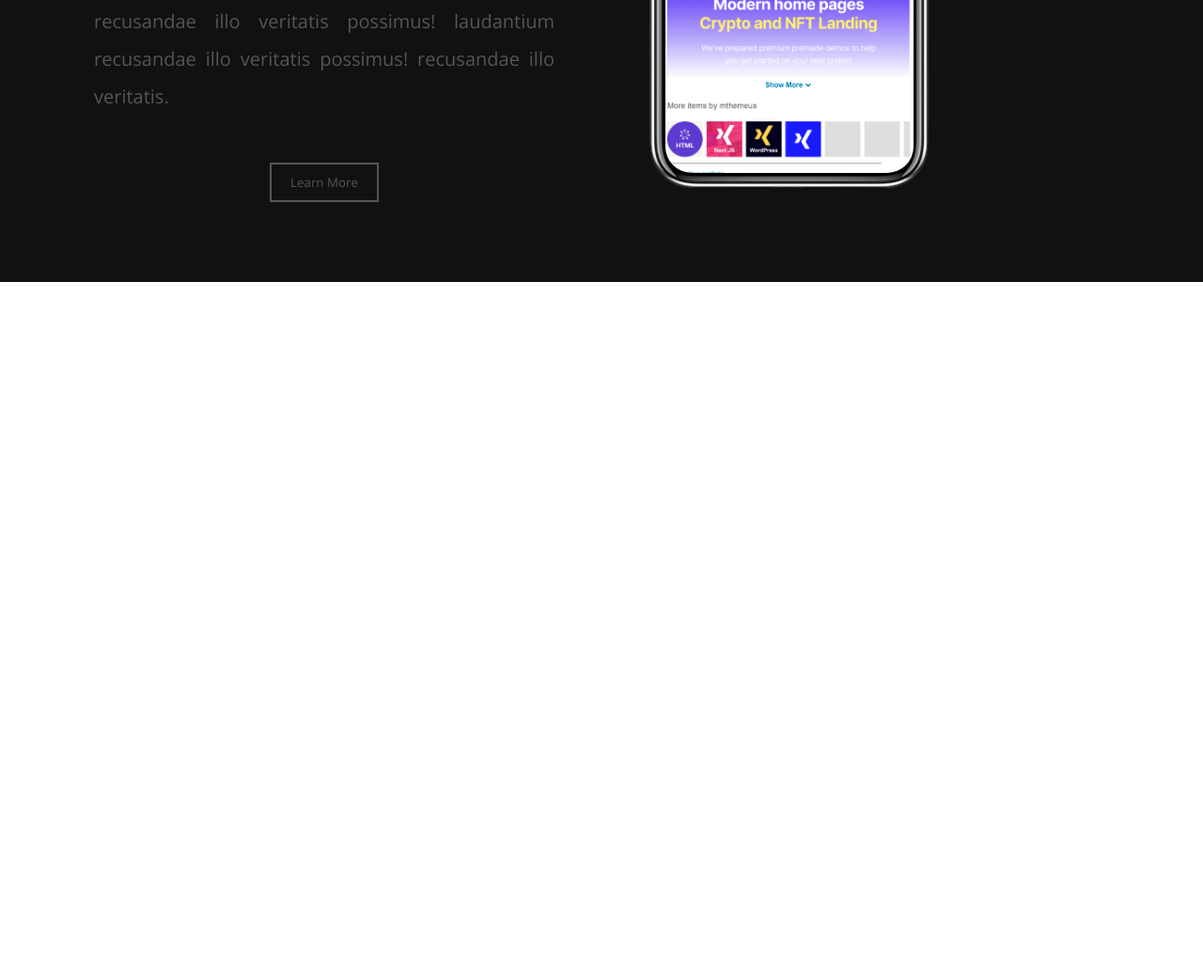
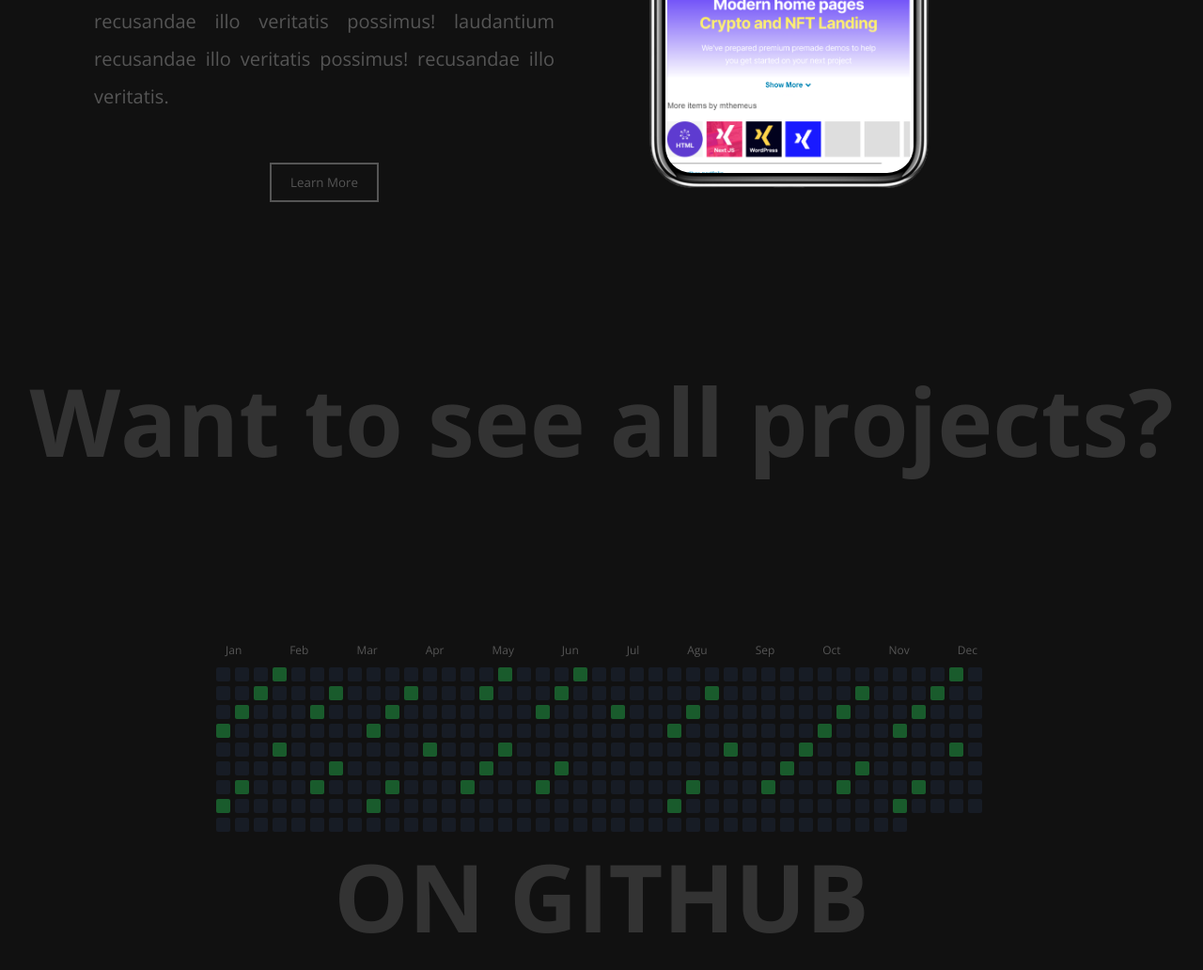
Before and after one commit to Janith08/Portfolio, a plain HTML site: page index.html in a window 1280 px wide. Shown: the part 5740-6772 px from the top of the page at 94% size. Before the commit the page ends 6040 px from the top, so only its background shows below. Drawn offline with nearby package versions, Linux system fonts and the light colour scheme.

Commit message:
Finished with all containers

```diff
--- a/app.js
+++ b/app.js
@@ -0,0 +1,24 @@
+const boxContainer = document.querySelector(".boxContainer");
+
+for(let i = 0; i<365; i++){
+
+    const list = [
+      0, 1, 2, 3, 41, 42, 43, 44, 82, 83, 123, 124, 125, 126, 164, 165, 166,
+      167, 205, 206, 246, 247, 287, 288, 5, 6, 46, 47, 87, 88, 128, 129, 169,
+      170, 210, 211, 251, 252, 292, 293, 8, 9, 14, 15, 49, 50, 51, 90, 91, 92,
+      131, 132, 133, 134, 172, 173, 213, 214, 254, 255, 295, 296, 175, 176, 217,
+      177, 218, 259, 55, 56, 96, 97, 137, 138, 178, 179, 219, 220, 260, 261,
+      217, 218, 259, 260, 261, 301, 302, 17, 18, 19, 58, 59, 60, 61, 99, 100,
+      102, 103, 140, 141, 144, 181, 182, 185, 222, 223, 225, 226, 263, 264, 265,
+      266, 304, 305, 306, 24, 25, 65, 66, 67, 106, 107, 108, 147, 148, 149, 150,
+      188, 189, 229, 230, 270, 271, 311, 312, 67, 108, 149, 150, 191, 232, 192,
+      233, 274, 234, 275, 316, 194, 235, 276, 154, 195, 236, 73, 114, 155, 33,
+      34, 74, 75, 115, 116, 156, 157, 197, 198, 238, 239, 279, 280, 320, 321,
+      36, 37, 38, 39, 77, 78, 79, 80, 118, 119, 159, 160, 161, 162, 200, 201,
+      202, 203, 241, 242, 282, 283, 284, 285, 323, 324, 325, 326,
+    ];
+
+    const ele = document.createElement("div")
+    ele.className = list.includes(i) ? "box active" : "box"
+    boxContainer.appendChild(ele)
+}
--- a/index.html
+++ b/index.html
@@ -101,8 +101,28 @@
       </div>
 
       <!---  GITHUB --->
-      <div class="github">
+      <div class="githubContainer">
+        <h1 class="gitTitle">Want to see all projects?</h1>
+        <div class="githubChart">
+            <div class="dates">
+                <span>Jan</span>
+                <span>Feb</span>
+                <span>Mar</span>
+                <span>Apr</span>
+                <span>May</span>
+                <span>Jun</span>
+                <span>Jul</span>
+                <span>Agu</span>
+                <span>Sep</span>
+                <span>Oct</span>
+                <span>Nov</span>
+                <span>Dec</span>
+            </div>
+            <div class="boxContainer">
 
+            </div>
+             <h1 class="gitTitle">ON GITHUB</h1>
+        </div>
       </div>
     </div>
     <script src="./app.js"></script>
--- a/style.css
+++ b/style.css
@@ -184,5 +184,54 @@
 }
 
 .githubContainer{
+  height: 100vh;
+  display: flex;
+  flex-direction: column;
+  align-items: center;
+  justify-content: space-around;
+}
 
+.gitTitle{
+  font-size: 100px;
+  color: #333;
 }
+
+.githubChart{
+  width: 820px;
+  text-align: center;
+}
+
+.dates{
+  padding: 10px;
+  color: #555;
+  font-size: 12px;
+  display: flex;
+  justify-content: space-between;
+}
+
+.boxContainer{
+  display: flex;
+  flex-wrap: wrap;
+  gap: 5px;
+}
+
+.box{
+  width: 15px;
+  height: 15px;
+  background-color: #171c25;
+  border-radius: 2px;
+  cursor: pointer;
+  transition: 3s all ease;
+}
+
+.active:nth-child(4n){
+  background-color: #195b2c;
+}
+
+.githubChart:hover .active:nth-child(2n+1){
+   background-color: #063f24;
+}
+
+.githubChart:hover .active:nth-child(2n){
+   background-color: #195b2c;
+}
```
